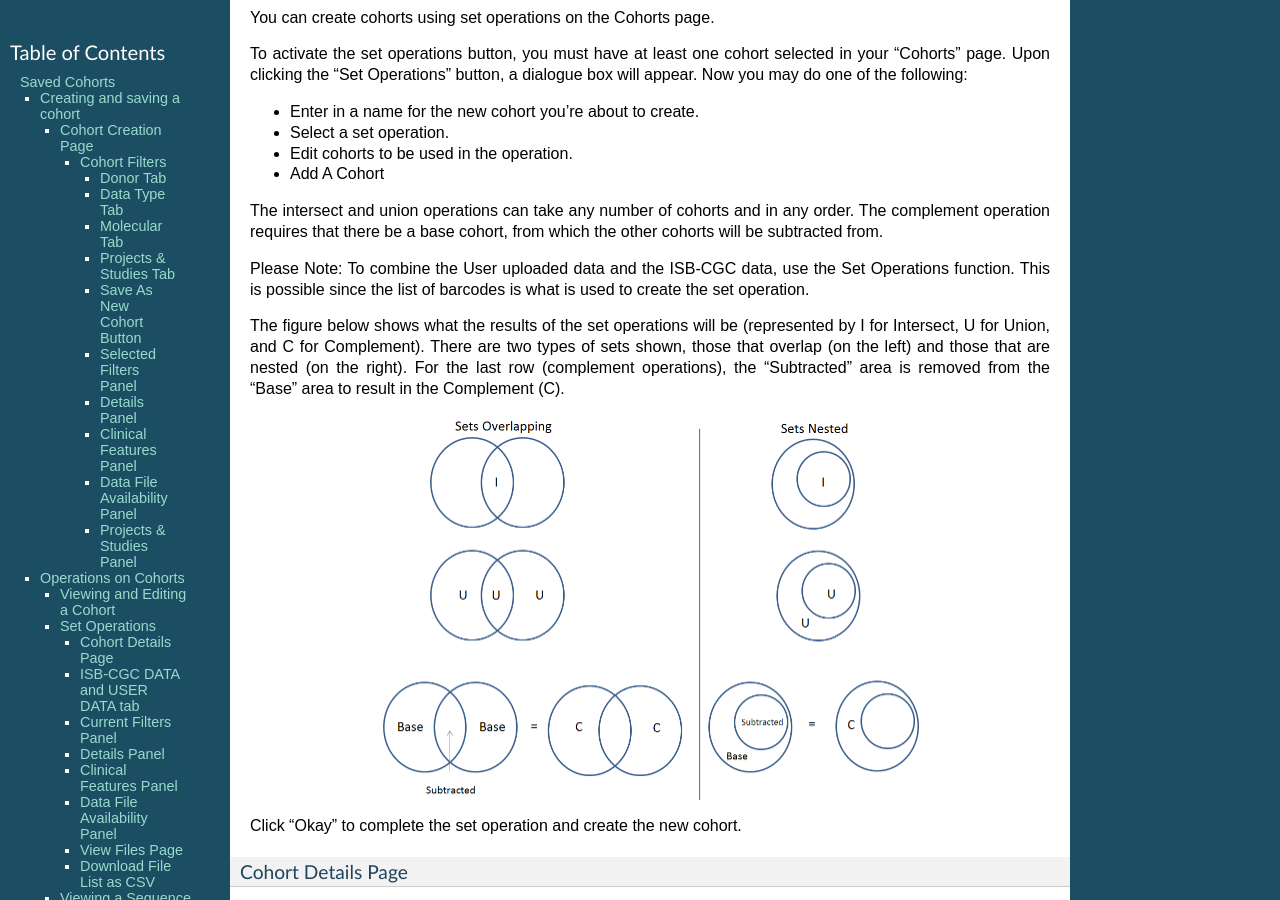
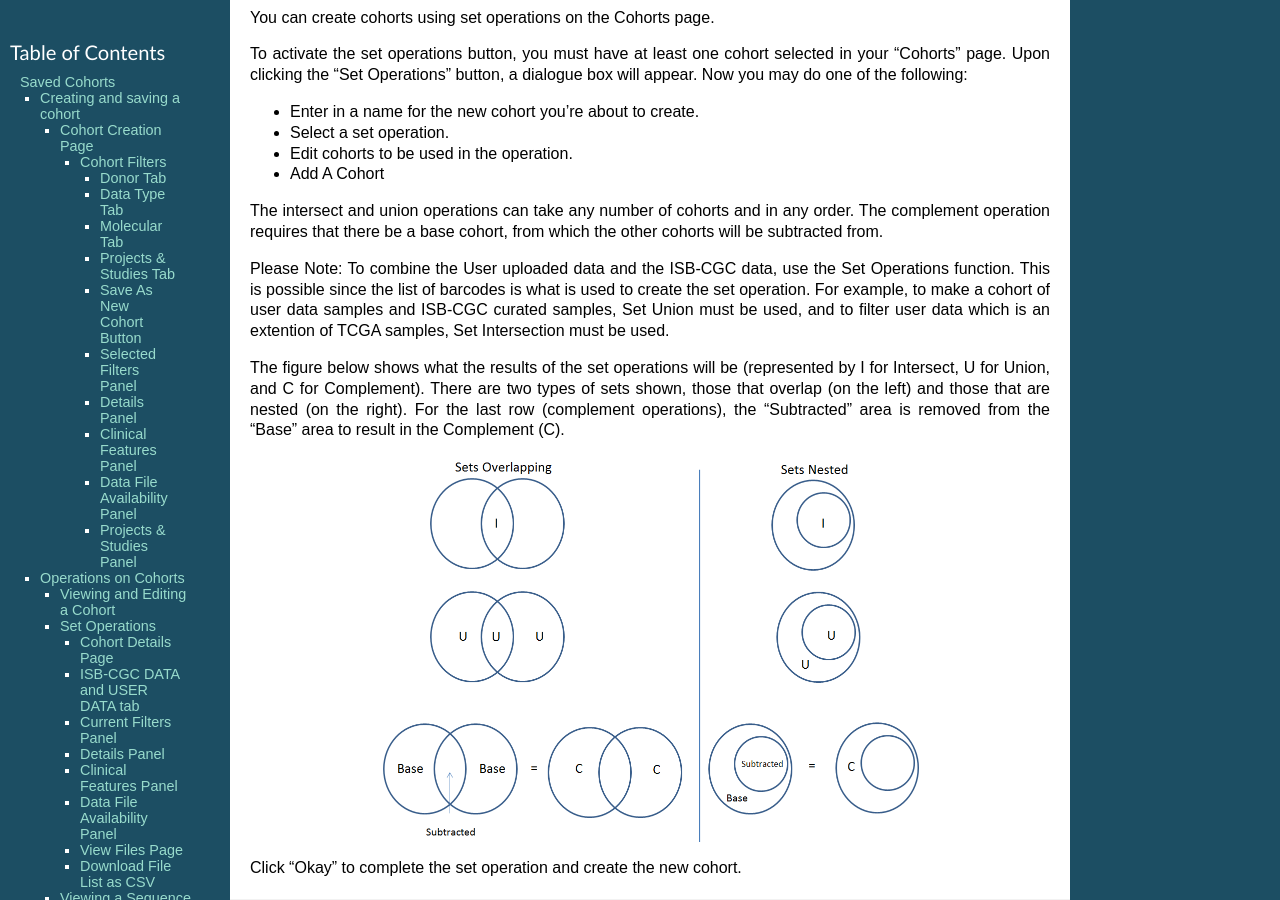
Before and after one commit to isb-cgc/readthedocs, a Sphinx documentation site: the page built from docs/source/sections/webapp/Saved-Cohorts.rst, in a window 1280 px wide and 900 px high, scrolled down 3506 px. Built offline with Sphinx 7.4.7, drawn with Linux system fonts in a browser that asks for light colours.

Commit message:
Update Saved-Cohorts.rst

```diff
--- a/docs/source/sections/webapp/Saved-Cohorts.rst
+++ b/docs/source/sections/webapp/Saved-Cohorts.rst
@@ -171,7 +171,8 @@ button, a dialogue box will appear. Now you may do one of the following:
 The intersect and union operations can take any number of cohorts and in any order.
 The complement operation requires that there be a base cohort, from which the other cohorts will be subtracted from.
 
-Please Note: To combine the User uploaded data and the ISB-CGC data, use the Set Operations function. This is possible since the list of barcodes is what is used to create the set operation.
+Please Note: To combine the User uploaded data and the ISB-CGC data, use the Set Operations function. This is possible since the list of barcodes is what is used to create the set operation. For example, to make a cohort of user data samples and ISB-CGC curated samples, Set Union must be used, and to filter user data which is an extention of TCGA samples, Set Intersection must be used.
+
 
 The figure below shows what the results of the set operations will be (represented by I for Intersect, U for Union, and C for Complement).  There are two types of sets shown, those that overlap (on the left) and those that are nested (on the right).  For the last row (complement operations), the "Subtracted" area is removed from the "Base" area to result in the Complement (C).
 
```
